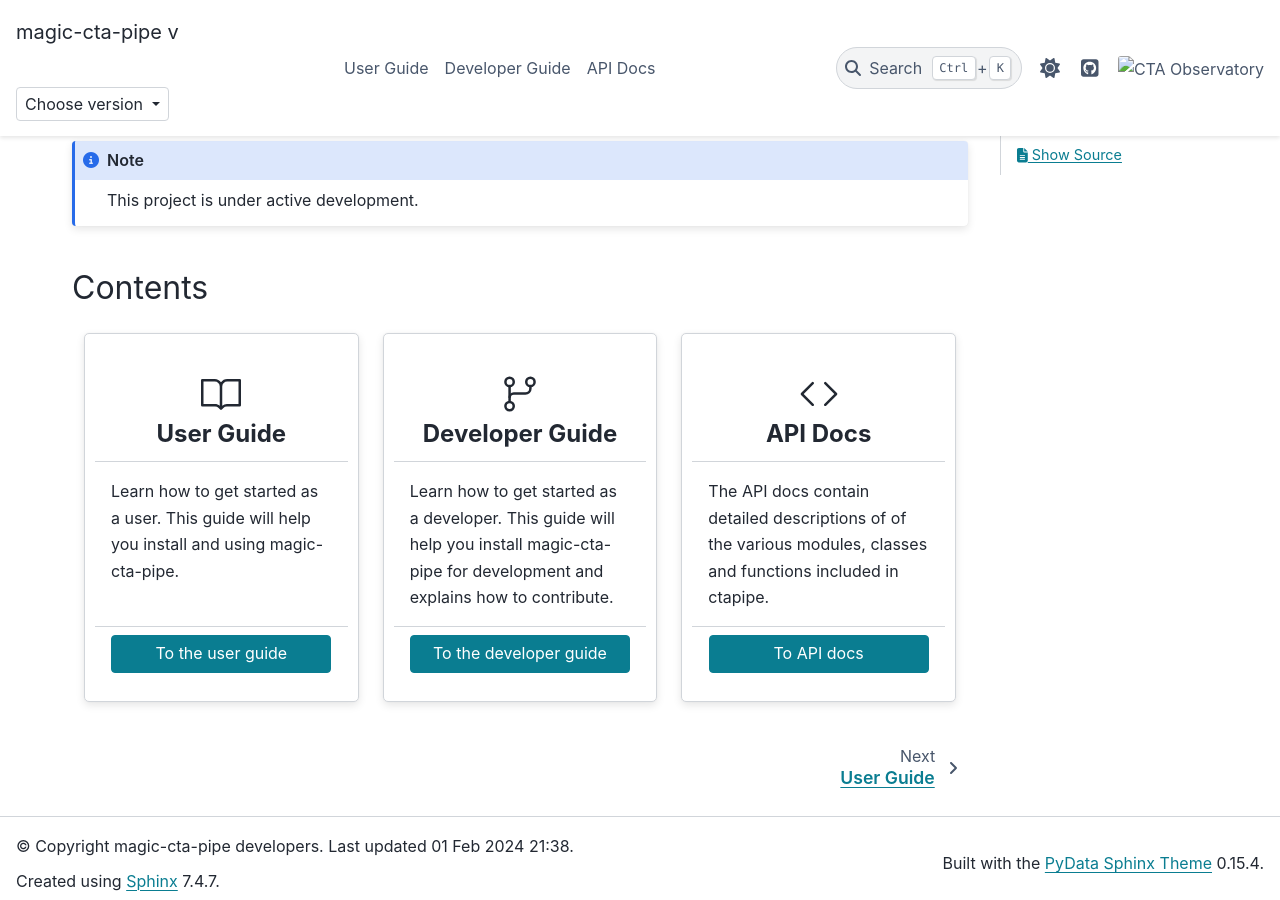
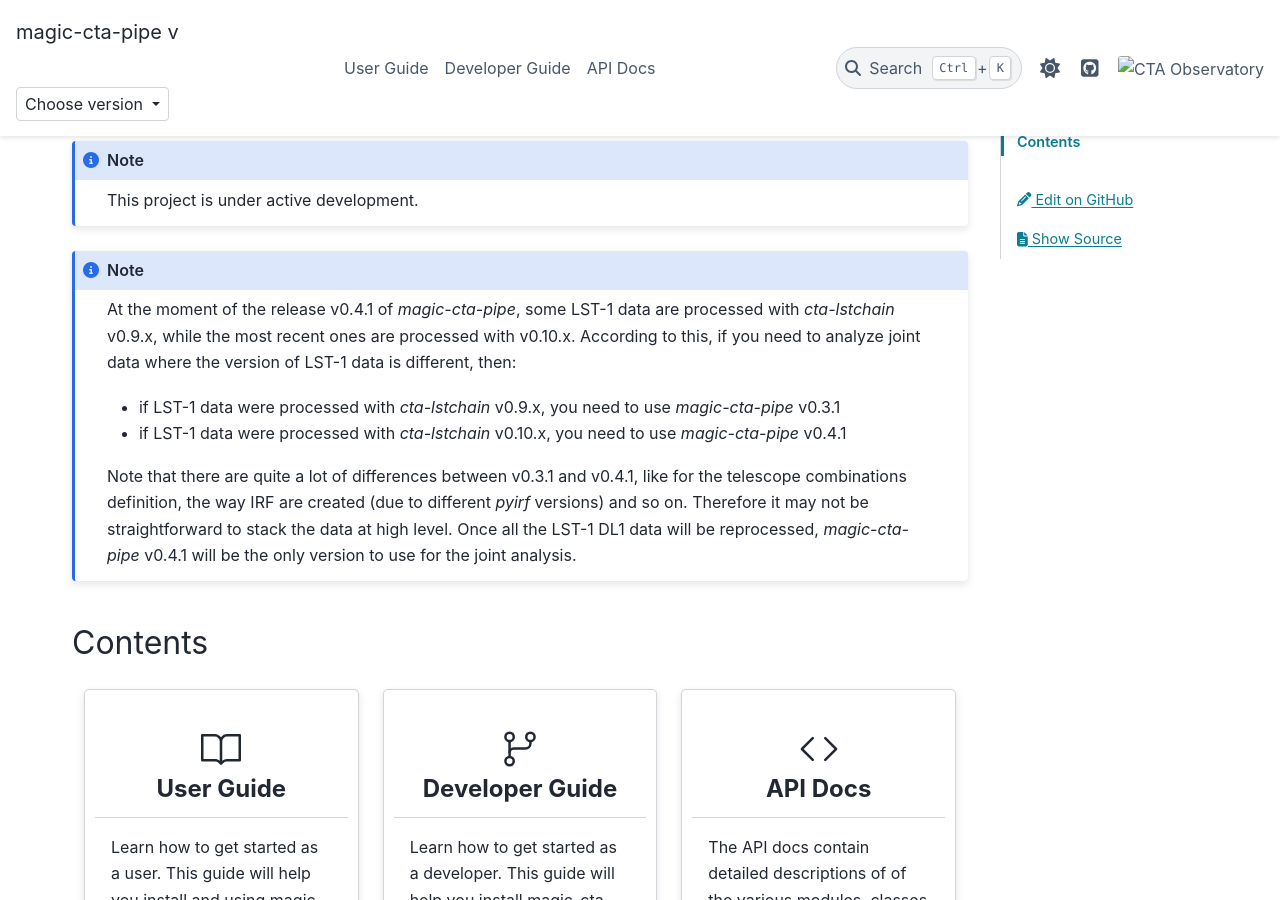
Before and after one commit to cta-observatory/magic-cta-pipe, a Sphinx documentation site: the page built from docs/index.rst, in a window 1280 px wide and 900 px high, scrolled down 421 px. Built offline with Sphinx 7.4.7 and the PyData theme 0.15.4, drawn with Linux system fonts in a browser that asks for light colours; the version number could not be read and is left out.

Commit message:
Add note about LST-1 data versions also in documentation.

```diff
--- a/docs/index.rst
+++ b/docs/index.rst
@@ -24,6 +24,20 @@ Check out the :doc:`user-guide/index` section for the analysis steps, including
 .. note::
 
    This project is under active development.
+
+.. note::
+
+   At the moment of the release v0.4.1 of *magic-cta-pipe*, some LST-1 data are processed with *cta-lstchain* v0.9.x,
+   while the most recent ones are processed with v0.10.x.
+   According to this, if you need to analyze joint data where the version of LST-1 data is different, then:
+
+   * if LST-1 data were processed with *cta-lstchain* v0.9.x, you need to use *magic-cta-pipe* v0.3.1
+   * if LST-1 data were processed with *cta-lstchain* v0.10.x, you need to use *magic-cta-pipe* v0.4.1
+
+   Note that there are quite a lot of differences between v0.3.1 and v0.4.1, like for the telescope combinations definition,
+   the way IRF are created (due to different *pyirf* versions) and so on. Therefore it may not be straightforward to stack the
+   data at high level. Once all the LST-1 DL1 data will be reprocessed, *magic-cta-pipe* v0.4.1 will be the only version to use
+   for the joint analysis.
 
 Contents
 --------
```
